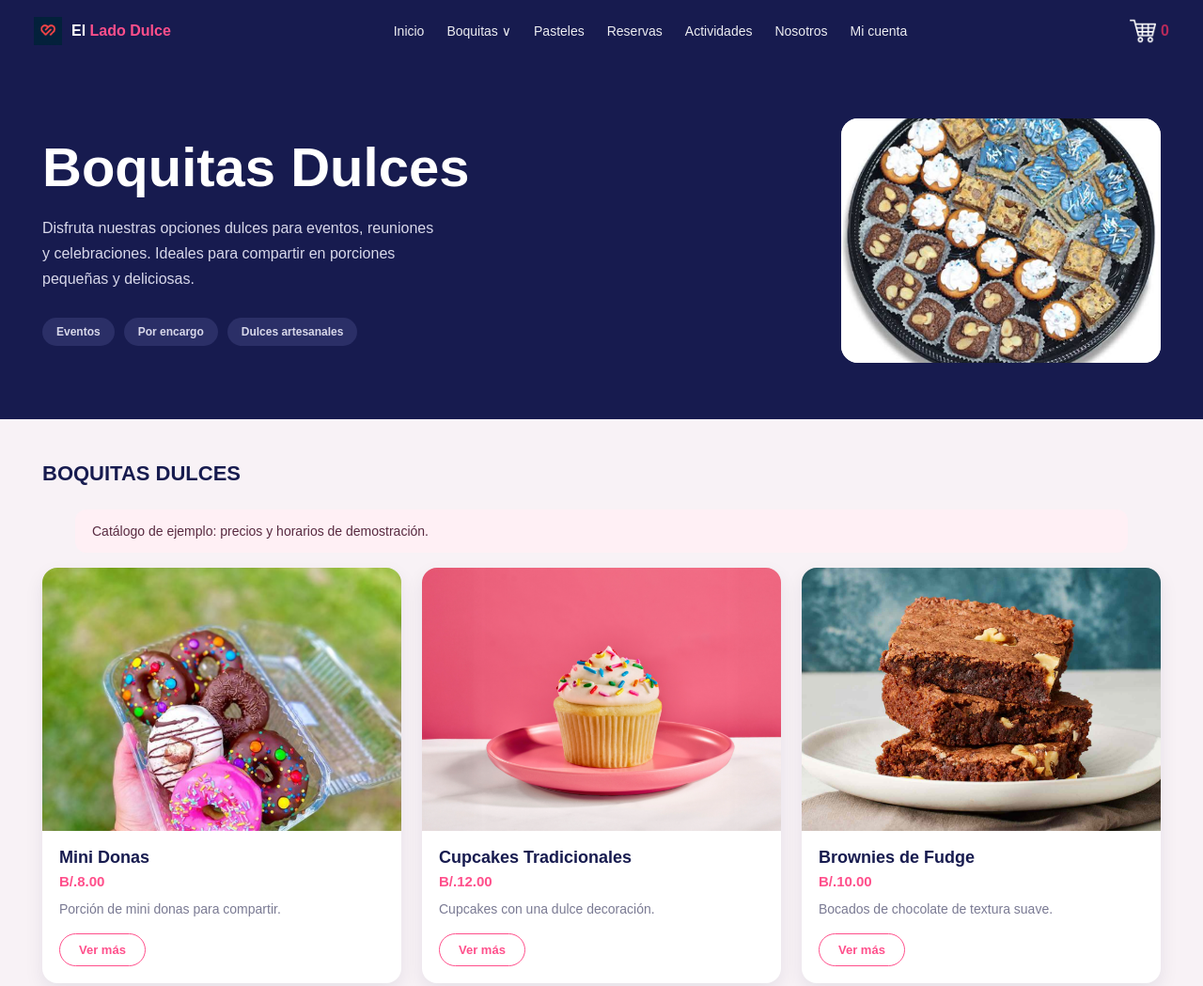
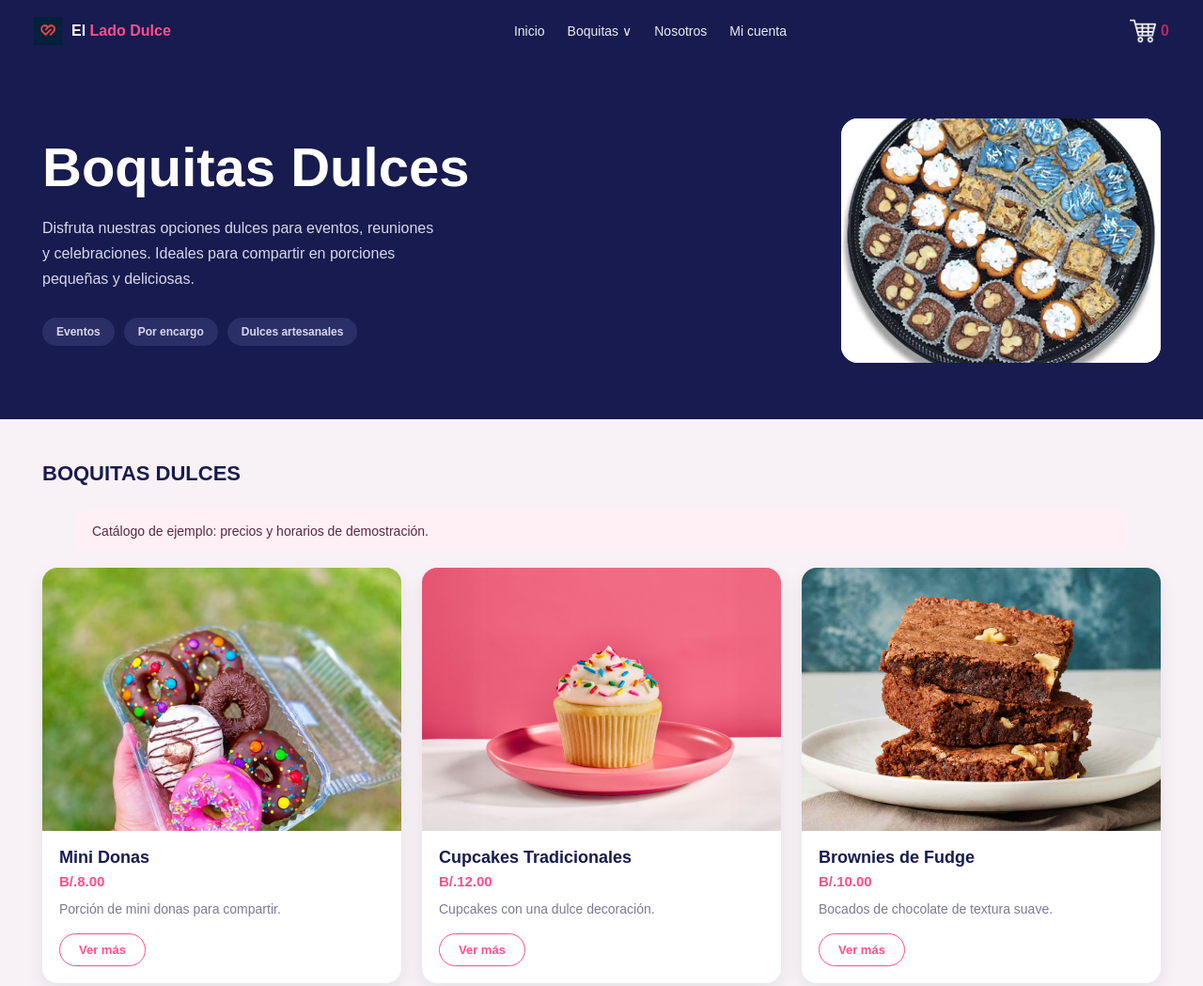
Before and after one commit to drios1205/Mantenimiento, a plain HTML site: page boquitas-dulces.html in a window 1280 px wide. Shown: the top 1049 px of the page at 94% size. Drawn offline with Linux system fonts and the light colour scheme.

Commit message:
update nav

```diff
--- a/boquitas-dulces.html
+++ b/boquitas-dulces.html
@@ -27,10 +27,6 @@
                     <a href="boquitas-saladas.html">Boquitas Saladas</a>
                 </div>
             </div>
-
-            <a href="Pasteles.html">Pasteles</a>
-            <a href="reservas.html">Reservas</a>
-            <a href="actividades.html">Actividades</a>
             <a href="Nosotros.html">Nosotros</a>
             <a href="mi-cuenta.html">Mi cuenta</a>
         </nav>
```
Also changed, not shown: Nosotros.html (+0 -4 lines), boquitas-saladas.html (+0 -4 lines), detalle-boquita.html (+0 -4 lines), detalle-reserva.html (+0 -4 lines), index.html (+0 -4 lines), login.html (+0 -4 lines), mi-cuenta.html (+0 -4 lines), pago.html (+0 -4 lines), pantalla-de-carrito.html (+0 -4 lines), registro.html (+0 -4 lines), reservas.html (+0 -4 lines).
